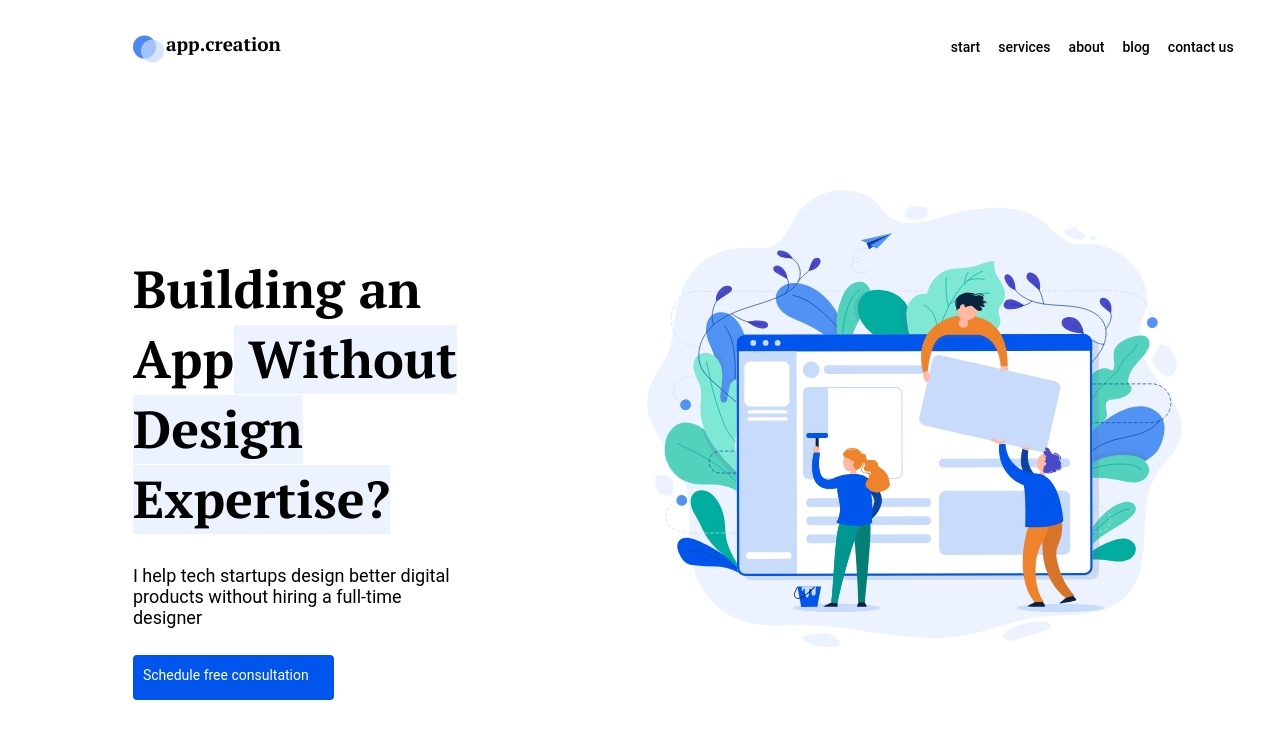
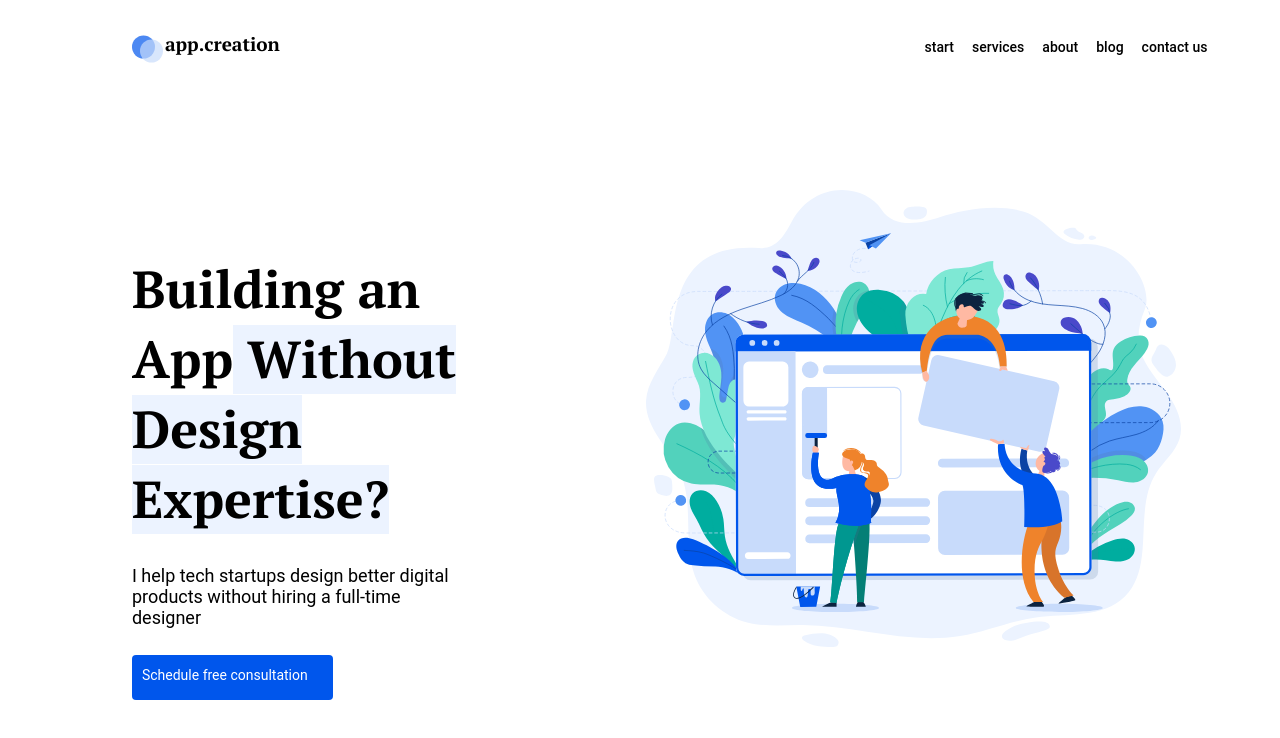
Before and after one commit to WebHeroSchool/Anna_Lahunova, a plain HTML site: page index.html in a window 1280 px wide. Drawn offline with Linux system fonts and the light colour scheme; a web font is replaced by a local one.

Commit message:
добавлены изменения соответстенно макету

```diff
--- a/style.css
+++ b/style.css
@@ -35,7 +35,7 @@
 .wrapper {
   margin: auto;
   width: 83%;
-  padding-left: 35px;
+  padding-left: 33px;
 }
 .logo,.menu{
   display: inline-block;
@@ -53,6 +53,7 @@
   display: flex;
   justify-content: space-between;
   margin-bottom: 105px;
+  margin-right: 40px;
    }
 .menu{
   display: flex;
```
